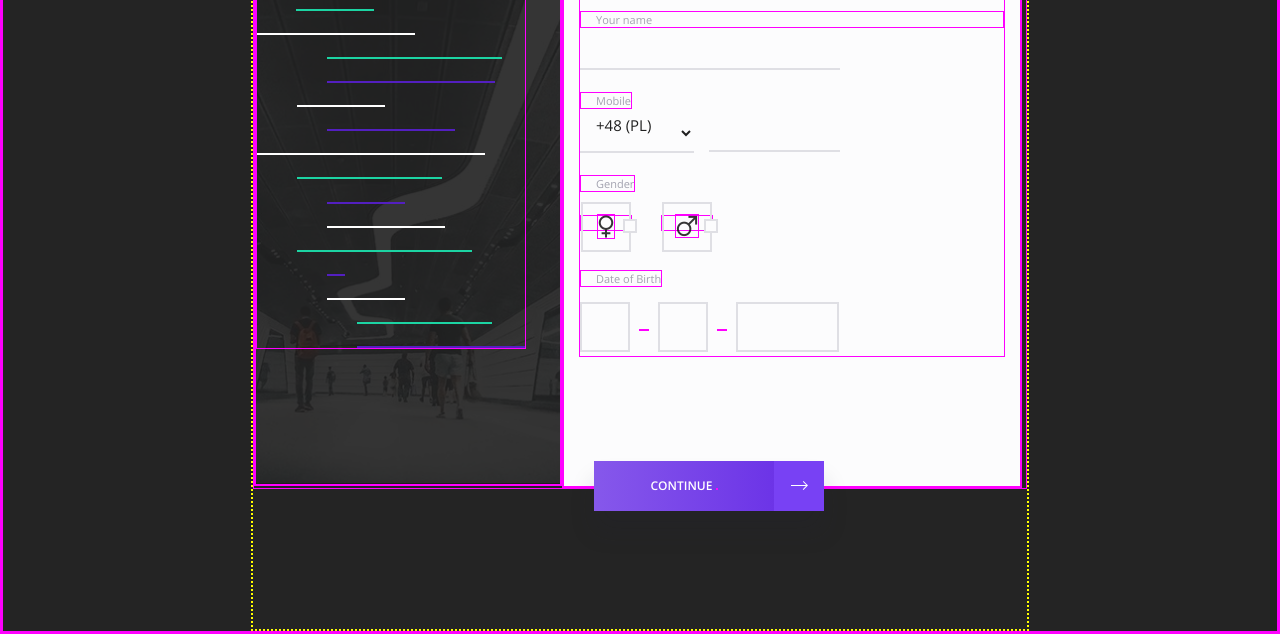
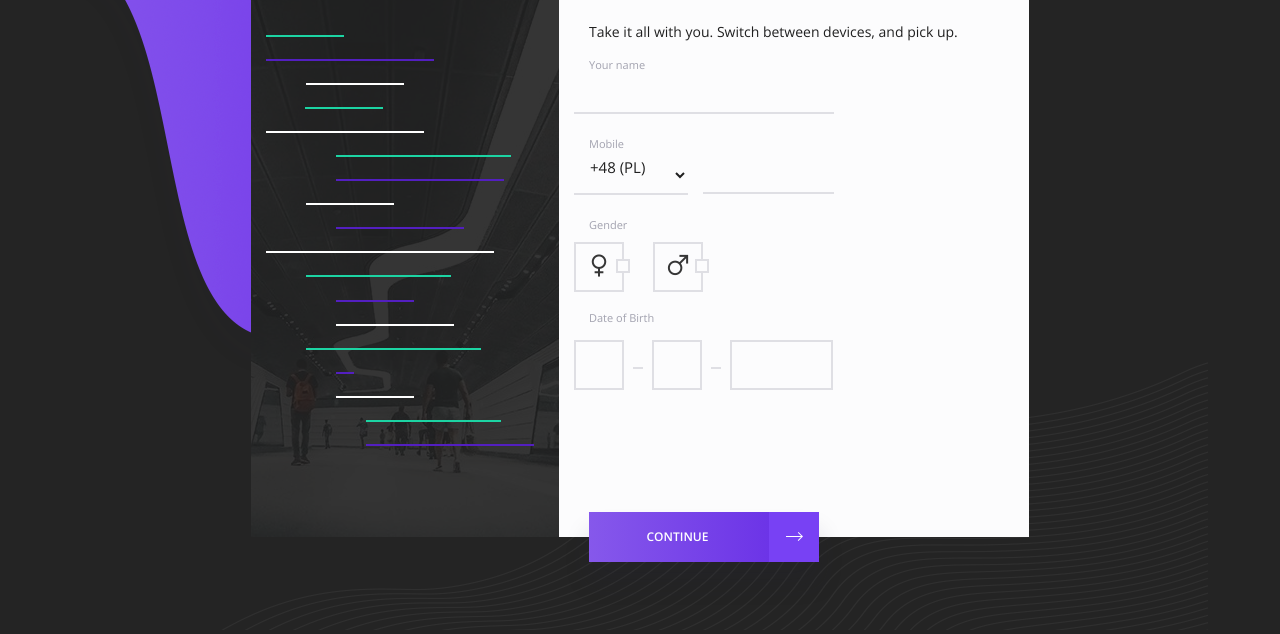
Before and after one commit to majkamajka/10clouds_form, a website: page index.html in a window 1280 px wide. Shown: the part 170-804 px from the top of the page. Drawn offline with nearby package versions, Linux system fonts and the light colour scheme.

Commit message:
desktop: bg items, form container positioned, left box - done

```diff
--- a/index.html
+++ b/index.html
@@ -9,11 +9,11 @@
   </head>
   <body>
 
-    <!-- <div id="background">
+    <div id="background">
       <img src="./images/gredient.png" alt="" id="gradient">
       <img src="./images/lines-top.png" alt="" id="lines-top">
       <img src="./images/lines-bottom.png" alt="" id="lines-bottom">
-    </div> -->
+    </div>
 
     <div class="flex-container">
       <div class="grid-container">
--- a/sass/style.scss
+++ b/sass/style.scss
@@ -61,13 +61,6 @@ p, h2, input, select, span {
     .right {
       width: 290px;
     }
-
-    // @media (max-width: 550px) {
-    //   [class*='col-'] {
-    //     float: none;
-    //     width: 100%;
-    //   }
-    // }
   }
 }
 
@@ -127,6 +120,14 @@ header h1 {
   background-color: $bgForm;
   padding: 35px 15px;
   position: relative;
+  &::after {
+    content: "";
+    position: absolute;
+    height: 2px;
+    width: 70px;
+    background-color: $accentBright;
+    top: -1px;
+  }
   h2 {
     font-size: 1.4rem;
     font-weight: 400;
@@ -274,21 +275,22 @@ input[type="radio"]:checked + label span {
 }
 
 @media (min-width: 800px) {
-  * {
-    border: 1px solid magenta;
+  .flex-container {
+    padding-top: 65px;
   }
  .grid-container {
    width: 778px;
-   border: 2px dotted yellow;
    .row .left {
      display: inline-block;
      width: 308px;
    }
    .row .right {
-     width: 460px; // dodać +10px !!!!!!!!!!!!!!!!!!!!!!!!!
+     width: 470px; // dodać +10px !!!!!!!!!!!!!!!!!!!!!!!!!
    }
+
    #form {
      height: 552px;
+
    }
    #left-box {
      height: 552px;
@@ -298,8 +300,16 @@ input[type="radio"]:checked + label span {
      #cover {
        height: 100%;
        width: 100%;
-       background-color: rgba(32, 32, 32, 0.9)
+       background-color: rgba(32, 32, 32, 0.9);
+       img {
+         margin-top: 50px;
+         margin-left: 15px;
+       }
+
      }
    }
  }
+ #background #lines-bottom {
+   left: 0;
+ }
 }
```
Also changed, not shown: css/style.css.
